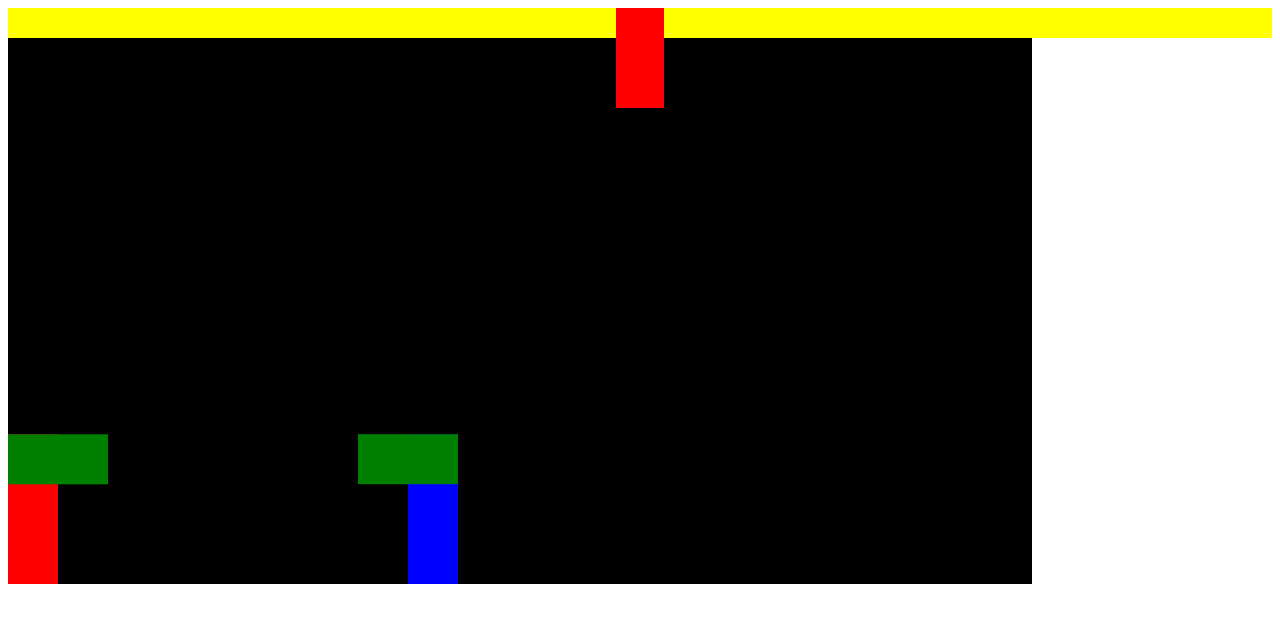
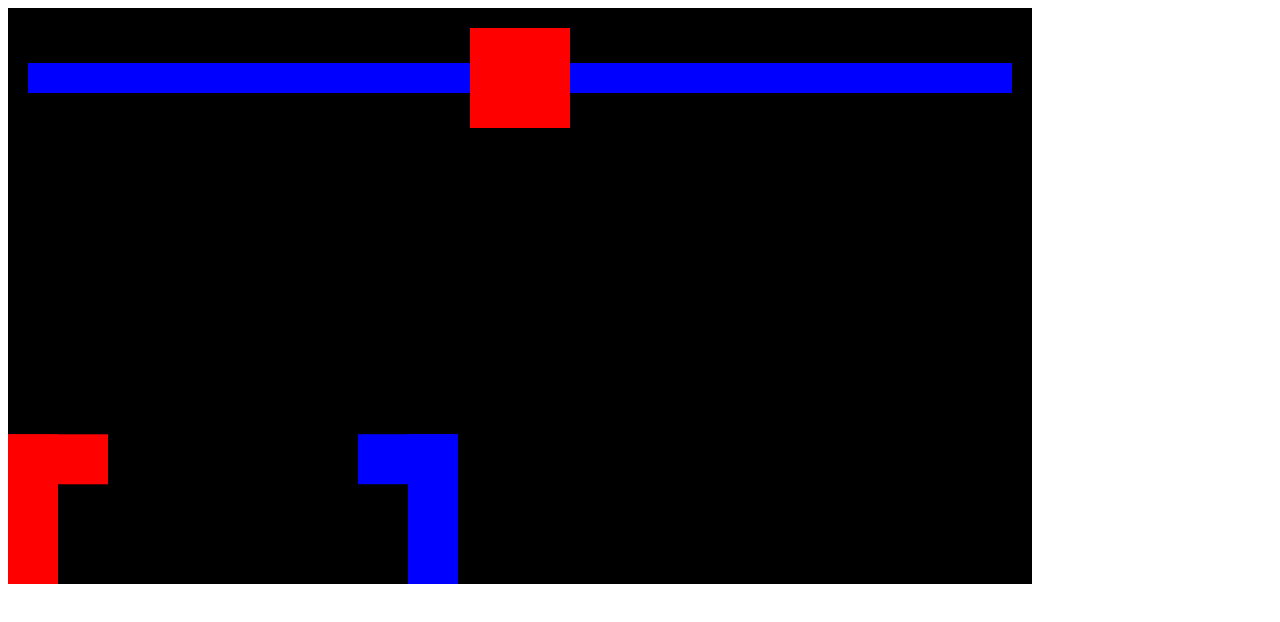
Before and after one commit to collin-radichel/fighting_game, a plain HTML site: page index.html in a window 1280 px wide. Drawn offline with Linux system fonts and the light colour scheme.

Commit message:
added game timer with no functionality yet, player and enemy health bars are functioning, each hit is 20hp with a total of 100hp

```diff
--- a/index.html
+++ b/index.html
@@ -1,20 +1,66 @@
+<head>
+  <style>
+    * {
+      box-sizing: border-box;
+    }
+  </style>
+</head>
+
 <body>
   <!-- RED CONTAINER DIV -->
-    <div style= "position: relative;">
+  <div style="position: relative; display: inline-block">
     <!-- SMALLER RED CONTAINER DIV -->
-        <div style="position: absolute; display: flex; width: 100%" >
+    <div
+      style="
+        position: absolute;
+        display: flex;
+        width: 100%;
+        align-items: center;
+        padding: 20px;
+      "
+    >
       <!-- PLAYER HEALTH -->
-            <div style="background-color: yellow; height: 30px; width: 100%;" ></div>
+      <div style="position: relative; height: 30px; width: 100%; display: flex; justify-content: flex-end;">
+        <div style="background-color: yellow; height: 30px; width: 100%"></div>
+        <div
+          id="playerHealth"
+          style="
+            position: absolute;
+            background-color: blue;
+            top: 0;
+            right: 0;
+            bottom: 0;
+            width: 100%;
+          "
+        ></div>
+      </div>
       <!-- TIMER -->
-            <div style="background-color: red; width: 100px; height: 100px" ></div>
+      <div
+        style="
+          background-color: red;
+          width: 100px;
+          height: 100px;
+          flex-shrink: 0;
+        "
+      ></div>
       <!-- ENEMY HEALTH -->
-            <div style="background-color: yellow; height: 30px; width: 100%"></div>
+      <div style="position: relative; height: 30px; width: 100%">
+        <div style="background-color: yellow; height: 30px"></div>
+        <div
+          id="enemyHealth"
+          style="
+            position: absolute;
+            background-color: blue;
+            top: 0;
+            right: 0;
+            bottom: 0;
+            left: 0;
+          "
+        ></div>
+      </div>
     </div>
     <canvas></canvas>
   </div>
 
-
-
-
   <script src="index.js"></script>
 </body>
--- a/index.js
+++ b/index.js
@@ -1,237 +1,241 @@
-const canvas = document.querySelector('canvas')
-const c = canvas.getContext('2d')
+const canvas = document.querySelector("canvas");
+const c = canvas.getContext("2d");
 
-canvas.width = 1024
-canvas.height = 576
+canvas.width = 1024;
+canvas.height = 576;
 
-c.fillRect(0,0,canvas.width,canvas.height)
+c.fillRect(0, 0, canvas.width, canvas.height);
 
-const gravity = 0.7
+const gravity = 0.7;
 
 class Sprite {
-    constructor({position, velocity, color = 'red', offset}) {
-     this.position = position
-     this.velocity = velocity
-     this.width = 50
-     this.height = 150
-     this.lastKey
+  constructor({ position, velocity, color = "red", offset }) {
+    this.position = position;
+    this.velocity = velocity;
+    this.width = 50;
+    this.height = 150;
+    this.lastKey;
     this.attackBox = {
       position: {
         x: this.position.x,
-            y: this.position.y
+        y: this.position.y,
       },
       offset,
       width: 100,
-        height: 50
-     }
-     this.color = color
-     this.isAttacking = false
+      height: 50,
+    };
+    this.color = color;
+    this.isAttacking = false;
+    this.health = 100;
   }
 
-    draw(){
-        c.fillStyle= this.color
-        c.fillRect(this.position.x, this.position.y, this.width, this.height)
+  draw() {
+    c.fillStyle = this.color;
+    c.fillRect(this.position.x, this.position.y, this.width, this.height);
 
     //attack box
-        // if(this.isAttacking) {
-        c.fillStyle= 'green'
     c.fillRect(
       this.attackBox.position.x,
       this.attackBox.position.y,
       this.attackBox.width,
       this.attackBox.height
-         )
+    );
     // }
   }
-    update(){
-        this.draw()
-        this.attackBox.position.x = this.position.x + this.attackBox.offset.x
-        this.attackBox.position.y = this.position.y
+  update() {
+    this.draw();
+    this.attackBox.position.x = this.position.x + this.attackBox.offset.x;
+    this.attackBox.position.y = this.position.y;
 
-        this.position.x += this.velocity.x
-        this.position.y += this.velocity.y
+    this.position.x += this.velocity.x;
+    this.position.y += this.velocity.y;
 
-        if (this.position.y + this.height + this.velocity.y >= canvas.height){
-            this.velocity.y = 0
-        } else this.velocity.y += gravity
+    if (this.position.y + this.height + this.velocity.y >= canvas.height) {
+      this.velocity.y = 0;
+    } else this.velocity.y += gravity;
   }
   attack() {
-        this.isAttacking = true
+    this.isAttacking = true;
     setTimeout(() => {
-            this.isAttacking = false
-        }, 100)
+      this.isAttacking = false;
+    }, 100);
   }
 }
 
 const player = new Sprite({
   position: {
-    x:0,
-    y:0
+    x: 0,
+    y: 0,
   },
   velocity: {
     x: 0,
-        y: 0
+    y: 0,
   },
   offset: {
     x: 0,
-        y: 0
-    }
-})
+    y: 0,
+  },
+});
 
 const enemy = new Sprite({
   position: {
-    x:400,
-    y:100
+    x: 400,
+    y: 100,
   },
   velocity: {
     x: 0,
-        y: 0
+    y: 0,
   },
-    color: 'blue',
+  color: "blue",
   offset: {
     x: -50,
-        y: 0
-    }
-})
+    y: 0,
+  },
+});
 
 player.draw();
 enemy.draw();
 
-console.log(player)
+console.log(player);
 
 const keys = {
   a: {
-        pressed: false
+    pressed: false,
   },
   d: {
-        pressed: false
+    pressed: false,
   },
   w: {
-        pressed: false
+    pressed: false,
   },
   ArrowRight: {
-        pressed: false
+    pressed: false,
   },
   ArrowLeft: {
-        pressed: false
+    pressed: false,
+  },
+};
+
+let lastKey;
+
+function rectangularCollision({ rectangle1, rectangle2 }) {
+  return (
+    rectangle1.attackBox.position.x + rectangle1.attackBox.width >=
+      rectangle2.position.x &&
+    rectangle1.attackBox.position.x <=
+      rectangle2.position.x + rectangle2.width &&
+    rectangle1.attackBox.position.y + rectangle1.attackBox.height >=
+      rectangle2.position.y &&
+    rectangle1.attackBox.position.y <= rectangle2.position.y + rectangle2.height
+  );
+}
+
+function animate() {
+  window.requestAnimationFrame(animate);
+  c.fillStyle = "black";
+  c.fillRect(0, 0, canvas.width, canvas.height);
+  player.update();
+  enemy.update();
+
+  player.velocity.x = 0;
+  enemy.velocity.x = 0;
+
+  //player movement
+  if (keys.a.pressed && player.lastKey === "a") {
+    player.velocity.x = -5;
+  } else if (keys.d.pressed && player.lastKey === "d") {
+    player.velocity.x = 5;
+  }
+
+  //enemy movement
+  if (keys.ArrowLeft.pressed && enemy.lastKey === "ArrowLeft") {
+    enemy.velocity.x = -5;
+  } else if (keys.ArrowRight.pressed && enemy.lastKey === "ArrowRight") {
+    enemy.velocity.x = 5;
+  }
+
+  //detect for collision
+  if (
+    rectangularCollision({
+      rectangle1: player,
+      rectangle2: enemy,
+    }) &&
+    player.isAttacking
+  ) {
+    player.isAttacking = false;
+    enemy.health -= 20;
+    document.querySelector("#enemyHealth").style.width = enemy.health + "%";
+    console.log("HIT!");
+  }
+
+  if (
+    rectangularCollision({
+      rectangle1: enemy,
+      rectangle2: player,
+    }) &&
+    enemy.isAttacking
+  ) {
+    enemy.isAttacking = false;
+    player.health -= 20;
+    document.querySelector("#playerHealth").style.width = player.health + "%";
+    console.log("enemy attack successful");
   }
 }
 
-let lastKey
-
-function rectangularCollision({rectangle1, rectangle2}) {
- return(
-    rectangle1.attackBox.position.x + rectangle1.attackBox.width >=
-    rectangle2.position.x && rectangle1.attackBox.position.x <= rectangle2.position.x + rectangle2.width &&
-    rectangle1.attackBox.position.y + rectangle1.attackBox.height >= rectangle2.position.y
-    && rectangle1.attackBox.position.y <= rectangle2.position.y + rectangle2.height
- )
-}
-
-
-function animate() {
-    window.requestAnimationFrame(animate)
-    c.fillStyle= 'black'
-    c.fillRect(0, 0, canvas.width, canvas.height)
-    player.update()
-    enemy.update()
-
-    player.velocity.x=0;
-    enemy.velocity.x=0;
-
-    //player movement
-    if(keys.a.pressed && player.lastKey === 'a'){
-        player.velocity.x = -5
-    } else if (keys.d.pressed && player.lastKey === 'd') {
-        player.velocity.x = 5
-    }
-
-    //enemy movement
-    if(keys.ArrowLeft.pressed && enemy.lastKey === 'ArrowLeft'){
-        enemy.velocity.x = -5
-    } else if (keys.ArrowRight.pressed && enemy.lastKey === 'ArrowRight') {
-        enemy.velocity.x = 5
-    }
-
-    //detect for collision
-    if(
-        rectangularCollision({
-            rectangle1: player,
-            rectangle2: enemy
-        }) &&
-         player.isAttacking
-         ) {
-        player.isAttacking = false
-        console.log('HIT!')
-         }
-
-    if(
-        rectangularCollision({
-            rectangle1: enemy,
-            rectangle2: player
-        }) &&
-            enemy.isAttacking
-            ) {
-        enemy.isAttacking = false
-        console.log('enemy attack successful')
-    }
-}
-
-
 animate();
 
-window.addEventListener('keydown', (event) => {
+window.addEventListener("keydown", (event) => {
   // console.log(event.key);
-    switch(event.key){
-        case 'd':
-        keys.d.pressed = true
-        player.lastKey = 'd'
-         break
-         case 'a':
-         keys.a.pressed= true
-         player.lastKey = 'a'
-         break
-         case 'w':
-         player.velocity.y = -20
-         break
-         case ' ':
-            player.attack()
-        break
+  switch (event.key) {
+    case "d":
+      keys.d.pressed = true;
+      player.lastKey = "d";
+      break;
+    case "a":
+      keys.a.pressed = true;
+      player.lastKey = "a";
+      break;
+    case "w":
+      player.velocity.y = -20;
+      break;
+    case " ":
+      player.attack();
+      break;
 
-         case 'ArrowRight':
-        keys.ArrowRight.pressed = true
-        enemy.lastKey = 'ArrowRight'
-         break
-         case 'ArrowLeft':
-        keys.ArrowLeft.pressed = true
-        enemy.lastKey = 'ArrowLeft'
-         break
-         case 'ArrowUp':
-         enemy.velocity.y = -20
-         break
-         case 'ArrowDown':
-         enemy.isAttacking = true
-         break
+    case "ArrowRight":
+      keys.ArrowRight.pressed = true;
+      enemy.lastKey = "ArrowRight";
+      break;
+    case "ArrowLeft":
+      keys.ArrowLeft.pressed = true;
+      enemy.lastKey = "ArrowLeft";
+      break;
+    case "ArrowUp":
+      enemy.velocity.y = -20;
+      break;
+    case "ArrowDown":
+      enemy.isAttacking = true;
+      break;
   }
-})
+});
 
-window.addEventListener('keyup', (event) => {
-    switch(event.key){
-        case 'd':
-        keys.d.pressed = false
-         break
-         case 'a':
-        keys.a.pressed = false
-         break
+window.addEventListener("keyup", (event) => {
+  switch (event.key) {
+    case "d":
+      keys.d.pressed = false;
+      break;
+    case "a":
+      keys.a.pressed = false;
+      break;
   }
 
   //enemy keys
-    switch(event.key){
-        case 'ArrowRight':
-        keys.ArrowRight.pressed = false
-         break
-         case 'ArrowLeft':
-        keys.ArrowLeft.pressed = false
-         break
+  switch (event.key) {
+    case "ArrowRight":
+      keys.ArrowRight.pressed = false;
+      break;
+    case "ArrowLeft":
+      keys.ArrowLeft.pressed = false;
+      break;
   }
-})
+});
```
Also changed, not shown: 1 other file. Lines whose indentation alone changed are shown as unchanged.
